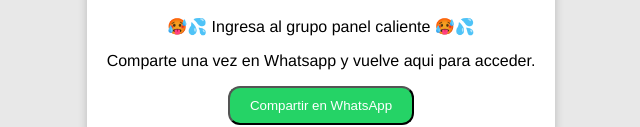
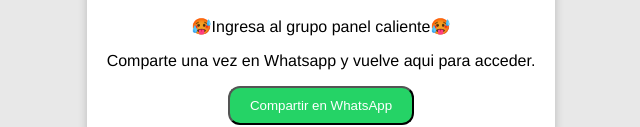
Before and after one commit to insugram/grupoxxx, a plain HTML site: page index.html in a window 1280 px wide. Shown: the part 459-586 px from the top of the page, without its empty margins (319-959 px from the left). Drawn offline with Linux system fonts and the light colour scheme.

Commit message:
Add files via upload

```diff
--- a/index.html
+++ b/index.html
@@ -79,7 +79,7 @@
   <source src="images/vid.mp4" type="video/ogg">
 Tu navegador no soporta la etiqueta de vídeo de HTML5
 </video>
-        <p>🥵💦 Ingresa al grupo panel caliente 🥵💦<p>
+        <p>🥵Ingresa al grupo panel caliente🥵<p>
         <p>Comparte una vez en Whatsapp y vuelve aqui para acceder.</p>
         <button id="compartir">Compartir en WhatsApp</button>
 
```
